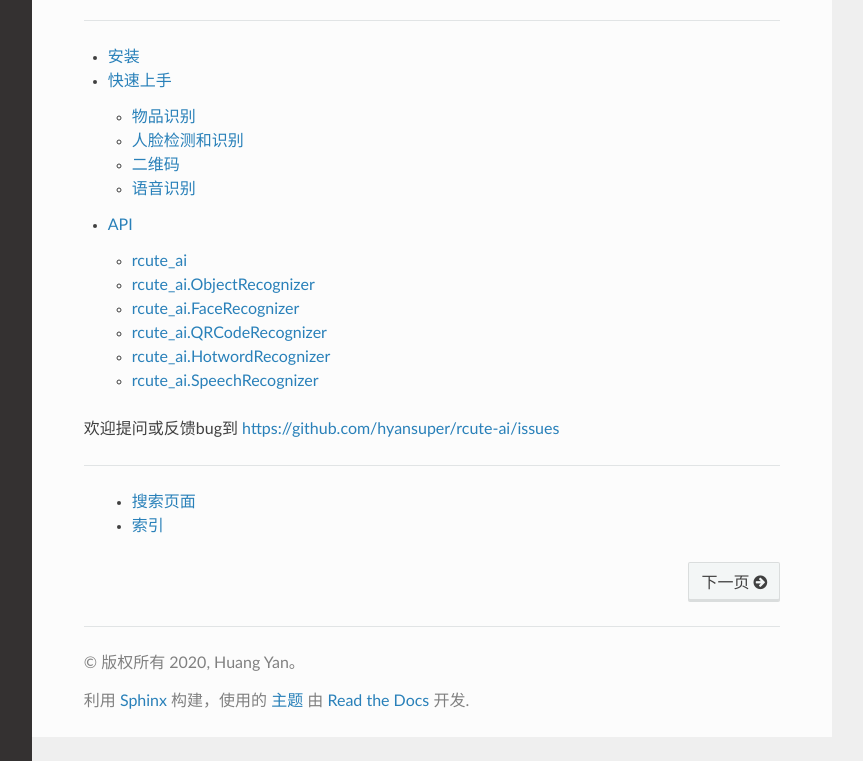
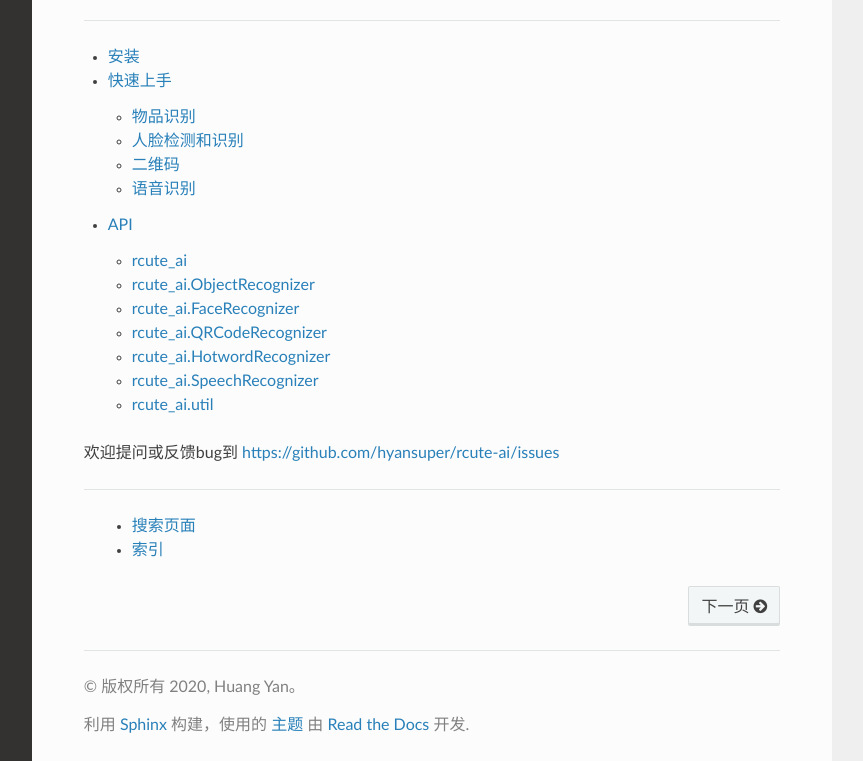
Before and after one commit to r-cute/rcute-ai, a Sphinx documentation site: the page built from docs/source/index.rst, in a window 1280 px wide and 1033 px high, cut to the strip 272-1033 px from the top of the window. Shown: the whole strip, without its empty margins (268-1131 px from the left). Built offline with Sphinx 7.4.7 and the Read the Docs theme 2.0.0, drawn with Linux system fonts in a browser that asks for light colours.

Commit message:
add util doc

```diff
--- a/docs/source/api/index.rst
+++ b/docs/source/api/index.rst
@@ -11,3 +11,4 @@
    QRCodeRecognizer
    HotwordRecognizer
    SpeechRecognizer
+   util
--- /dev/null
+++ b/docs/source/api/util.rst
@@ -0,0 +1,5 @@
+rcute_ai.util
+==========================
+
+.. automodule:: rcute_ai.util
+   :members:
```
